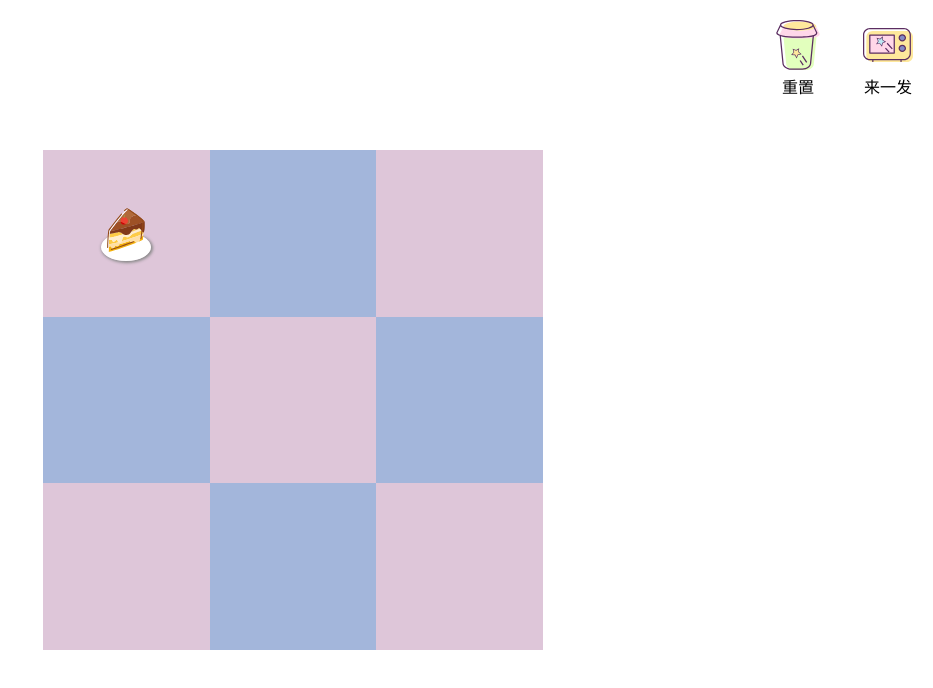
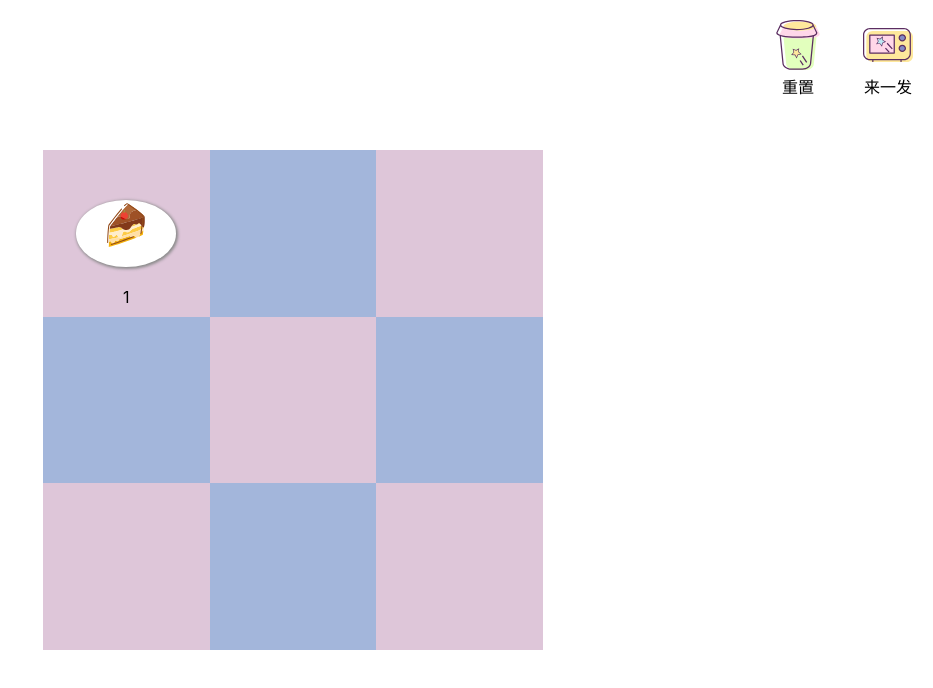
Before and after one commit to DebraJohn/Collect-Number, a React (Create React App) app: page / in a window 1280 px wide. Shown: the top 688 px of the page, without its empty margins (347-1280 px from the left). Built offline with nearby package versions, Linux system fonts and the light colour scheme; the HTML template or start-up script is replaced by a standard one.

Commit message:
更新概率

```diff
--- a/src/assets/icon.css
+++ b/src/assets/icon.css
@@ -1,7 +1,5 @@
 .icon {
   display: inline-block;
-  width: 100%;
-  height: 100%;
   min-width: 50px;
   min-height: 50px;
   background-size: 100% 100%;
--- a/src/components/CollectBoard/index.css
+++ b/src/components/CollectBoard/index.css
@@ -9,25 +9,37 @@
 .collect-board .block {
   flex-basis: 33.33333333%;
   height: 33.33333333%;
+}
+.collect-board .block .itemWrap {
+  position: relative;
+  width: 100%;
+  height: 100%;
   display: flex;
+  flex-direction: column;
   align-items: center;
   justify-content: center;
 }
-.collect-board .block .number {
+.collect-board .block .itemWrap .foodIcon {
   color: #2b3c64;
   font-size: 23px;
   background: #fff;
   box-shadow: 1px 1px 3px 1px #8b8b8b;
-  width: 50%;
-  height: 100px;
   border-radius: 50%;
+  line-height: 66.66px;
+  transform: rotate(0deg);
+  width: 60%;
+  height: 40%;
 }
-.collect-board .block .number.lifted {
+.collect-board .block .itemWrap .foodIcon.lifted {
   box-shadow: 1px 5px 8px 3px #8b8b8b;
   position: relative;
   left: 0;
   top: -3px;
   outline: 0;
+}
+.collect-board .block .itemWrap .number {
+  position: absolute;
+  bottom: 10px;
 }
 .collect-board .block:nth-child(odd) {
   background: #dec6d9;
--- a/src/components/CollectBoard/index.js
+++ b/src/components/CollectBoard/index.js
@@ -2,7 +2,7 @@ import React from 'react';
 import './index.css'
 import Emitter from '../../core/event'
 import { saveGame, getGame } from '../../core/storage'
-import { createRandomNumber } from '../../core/chance'
+// import { createRandomNumber } from '../../core/chance'
 import { numberToIcon } from './numberToIcon'
 
 export default class CollectBoard extends React.Component {
@@ -16,27 +16,29 @@ export default class CollectBoard extends React.Component {
         [0, 0, 0],
         [0, 0, 0]
       ],
-      toggle: 0
+      toggle: 0,
+      failed: false
     }
     this.prevPos = []
     this.toggle = 0 // 1-拿起  0-放下
   }
   render() {
-    const { blockNum, toggle } = this.state;
+    const { blockNum, toggle,failed } = this.state;
     const blocks = blockNum.map((row, vIndex) => (
       row.map((item, hIndex) => (
         <div className="block" key={vIndex * this.colNum + hIndex} onClick={() => this.handleChess(vIndex, hIndex)}>
           { item ?
-            <div>
-              <span className={`number${this.isArrayEqual(this.prevPos, [vIndex, hIndex]) && toggle ? ' lifted': ''}`}>
+            <div className="itemWrap">
+              <div className={`foodIcon${this.isArrayEqual(this.prevPos, [vIndex, hIndex]) && toggle ? ' lifted': ''}`}>
                 <i className={`icon ${numberToIcon[item]}`}></i>
-              </span>
+              </div>
+              <span className="number">{item}</span>
             </div>
           : '' }
         </div>))
     ))
     return <div className="collect-board">
-      {blocks}
+      {failed ? '游戏结束，请重置' : blocks}
     </div>
   }
   componentDidMount() {
@@ -45,9 +47,10 @@ export default class CollectBoard extends React.Component {
     });
     this.deleteListener = Emitter.addListener('deleteNumber', () => {
       this.setState({
-        blockNum: [[0, 0, 0],
+        blockNum: [[1, 0, 0],
         [0, 0, 0],
-        [0, 0, 0]]
+        [0, 0, 0]],
+        failed: false
       })
     });
 
@@ -93,7 +96,11 @@ export default class CollectBoard extends React.Component {
     } else {
       // todo
       this.vacentArea = 0
+      if (Array.from(new Set(blockNum.flat())).length === 9) {
+        this.setState({failed: true})
+      }
     }
+    saveGame(blockNum)
   }
   findVacentPos() {
     const { blockNum } = this.state
--- a/src/components/CollectBoard/index.less
+++ b/src/components/CollectBoard/index.less
@@ -8,26 +8,36 @@
   .block {
     flex-basis: percentage(1 / 3);
     height: percentage(1 / 3);
+    .itemWrap {
+      position: relative;
+      width: 100%;
+      height: 100%;
       display: flex;
+      flex-direction: column;
       align-items: center;
       justify-content: center;
-    .number {
+      .foodIcon {
         color: #2b3c64;
         font-size: 23px;
         background: #fff;
         box-shadow: 1px 1px 3px 1px #8b8b8b;
-      width: 50%;
-      height: 50%;
         border-radius: 50%;
         line-height: 66.66px;
         transform: rotate(0deg);
+        width: 60%;
+        height: 40%;
         &.lifted {
           box-shadow: 1px 5px 8px 3px #8b8b8b;
           position: relative;
           left: 0;
           top: -3px;
           outline: 0;
-        transition: 1s linear;
+        }
+      }
+      .number {
+        // color
+        position: absolute;
+        bottom: 10px;
       }
     }
     &:nth-child(odd) {
--- a/src/components/Dice/index.js
+++ b/src/components/Dice/index.js
@@ -1,6 +1,7 @@
 import React from 'react';
 import './index.css';
-import { createRandomNumber } from '../../core/chance';
+import { primaryNumber, createRandomNumber } from '../../core/chance';
+import { getGame } from '../../core/storage'
 import Emitter from '../../core/event';
 
 export default class Dice extends React.Component {
@@ -23,9 +24,16 @@ export default class Dice extends React.Component {
     );
   }
   summon() {
-    Emitter.emit('sendNumber', createRandomNumber());
+    const maxNumber = getGame('testPlayer1') ? Math.max(...getGame('testPlayer1').flat()) : 8
+    let chanceArray = primaryNumber
+    if(maxNumber > 8) {
+      const times = maxNumber / primaryNumber[3]
+      chanceArray = primaryNumber.map(item => item * times)
+    }
+    Emitter.emit('sendNumber', createRandomNumber(chanceArray));
   }
   delete() {
     Emitter.emit('deleteNumber', 'reStart');
+    localStorage.removeItem('collectGame_testPlayer1')
   }
 }
--- a/src/core/chance.js
+++ b/src/core/chance.js
@@ -7,14 +7,17 @@ const createChanceArr = (rule, basic = 100) => {
     }
   }
   return newArr[~~(Math.random() * newArr.length)];
-}
+};
 
-export const createRandomNumber = () => {
+export const primaryNumber = [1, 2, 4, 8];
+
+export const createRandomNumber = (chanceNumbers = primaryNumber) => {
+  const [ num1, num2, num3, num4 ] = chanceNumbers
   const chanceRule = [
-    { num: 1, chance: 0.55 },
-    { num: 2, chance: 0.3 },
-    { num: 4, chance: 0.1 },
-    { num: 8, chance: 0.05 }
-  ]
-  return createChanceArr(chanceRule)
-}
+    { num: num1, chance: 0.55 },
+    { num: num2, chance: 0.3 },
+    { num: num3, chance: 0.1 },
+    { num: num4, chance: 0.05 }
+  ];
+  return createChanceArr(chanceRule);
+};
```
Lines whose indentation alone changed are shown as unchanged.
